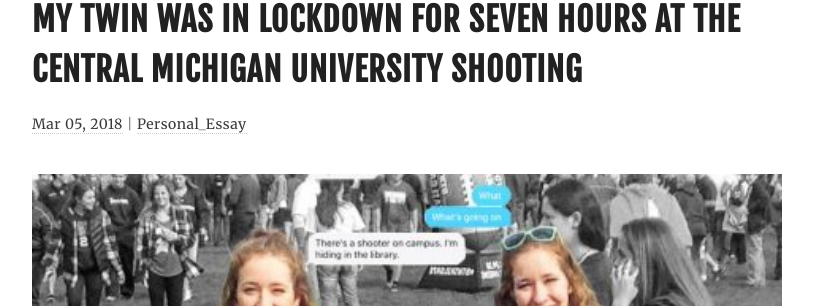
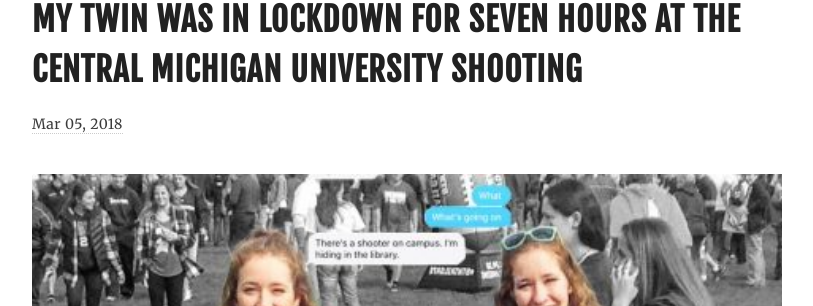
Before and after one commit to zbohenick/portfolio-sierra, a Jekyll site: the page built from _posts/2018-03-05-article.md, in a window 1280 px wide and 900 px high. Shown: the part 236-542 px from the top of the window, without its empty margins (233-1046 px from the left). Built offline with Jekyll 4.4.1, drawn with Linux system fonts in a browser that asks for light colours; nearby versions of some CDN libraries.

Commit message:
remove tags

```diff
--- a/_includes/article-content.html
+++ b/_includes/article-content.html
@@ -16,7 +16,7 @@
 
           <span class="article__meta">
               <span class="article__date"><a href="{{post.url | prepend: site.baseurl}}"><time datetime="{{ post.date | date_to_xmlschema }}">{% assign date_format = site.minima.date_format | default: "%B %d, %Y" %}{{ post.date | date: date_format }}</time></a></span>
-
+            <!---
               {% if post.publication.size >= 1 %}
               <span class="post-tags">
                   for
@@ -24,7 +24,7 @@
                     <a href="{{ post.hyperlink }}" class="post-tags__tag">{{ publication }}</a>
                   {% endfor %}
                 </span>
-                {% endif %}
+                {% endif %}-->
 
 
           </span>
--- a/_layouts/post.html
+++ b/_layouts/post.html
@@ -20,14 +20,14 @@
 						{% endfor %}
 					</span>
 					{% endif %}
-					{% if page.tags.size >= 1 %}
+					<!--- {% if page.tags.size >= 1 %}
 					<span class="post-tags"> |
 						{% for tag in page.tags %}
 							<a href="{{ site.baseurl }}/tag/{{ tag }}" class="post-tags__tag">{{ tag }}</a>
 						{% endfor %}
 					</span>
 
-					{% endif %}
+					{% endif %} --->
 
 				</div>
 			</div>
```
